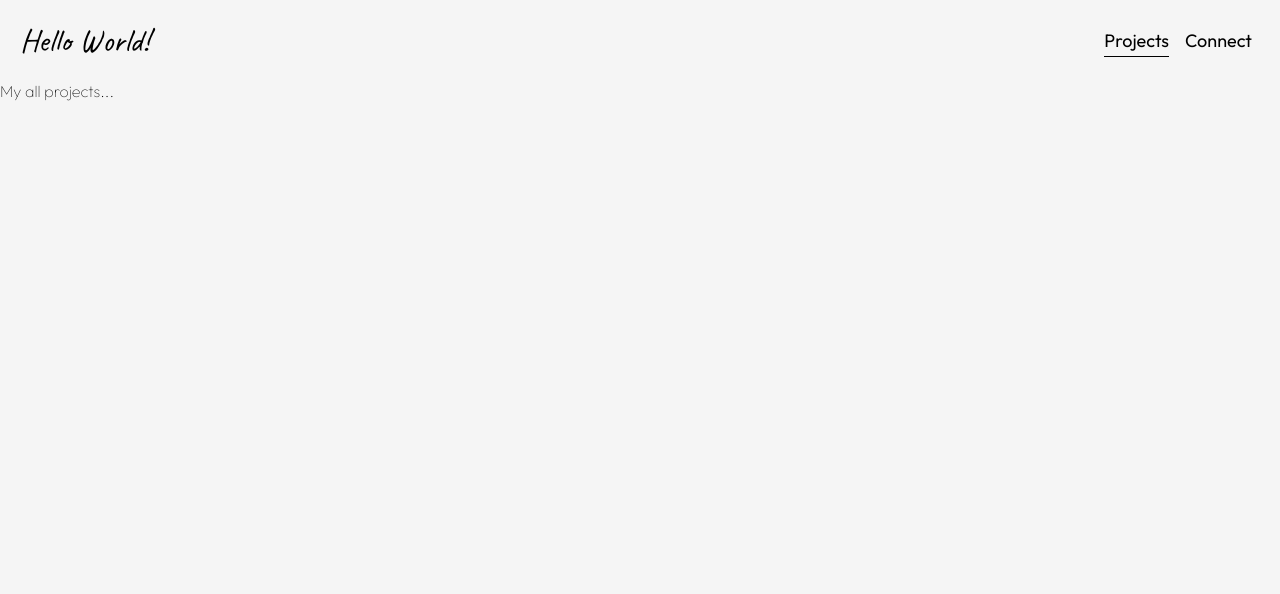
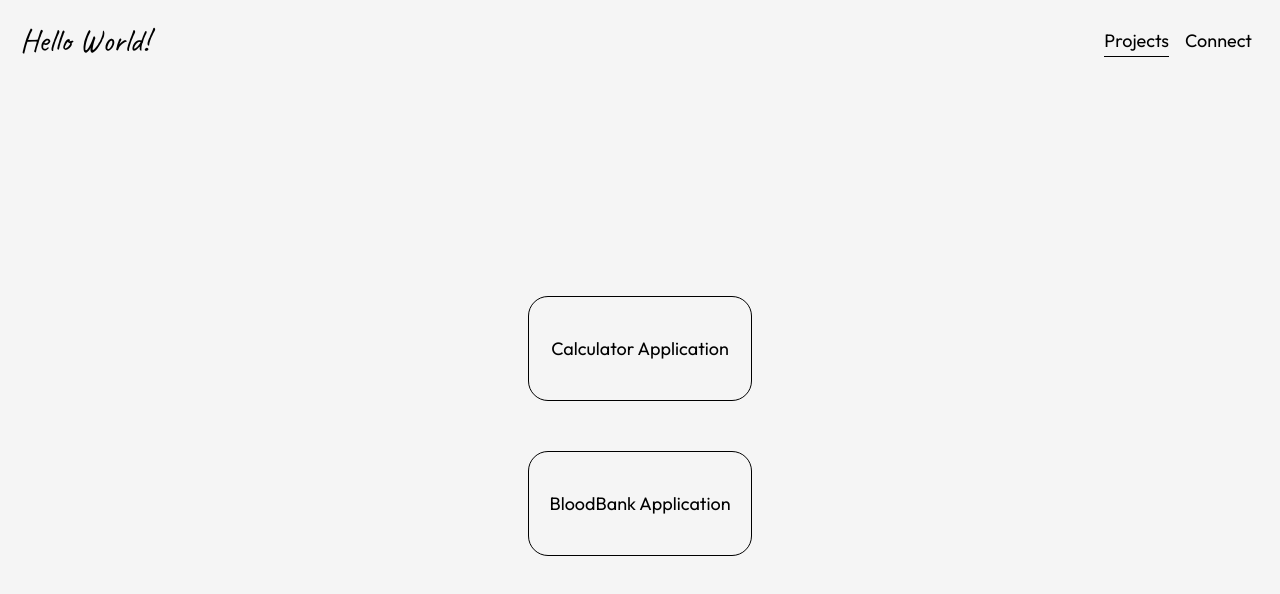
Before and after one commit to gauravpdwl/portfolio-web, a React (Vite) app: page /projects in a window 1280 px wide. Shown: the top 594 px of the page. Built offline with nearby package versions, Linux system fonts and the light colour scheme.

Commit message:
Added projects page

```diff
--- a/index.html
+++ b/index.html
@@ -8,7 +8,7 @@
     <link rel="preconnect" href="https://fonts.gstatic.com" crossorigin>
     <link href="https://fonts.googleapis.com/css2?family=Caveat:wght@400..700&family=Outfit:wght@100..900&display=swap" rel="stylesheet">
     <script src="https://kit.fontawesome.com/4653e77011.js" crossorigin="anonymous"></script>
-    <title>Portfolio</title>
+    <title>GP | Dev</title>
   </head>
   <body>
     <div id="root"></div>
--- a/src/components/connect.jsx
+++ b/src/components/connect.jsx
@@ -16,6 +16,7 @@ function Connect(){
                 <p className={connectStyle.para}><i className="fa-solid fa-envelope"> </i>  gauravpadwal456@gmail.com</p>
                 <p className={connectStyle.para}><i className="fa-brands fa-linkedin"></i> <a className={connectStyle.at} href="https://in.linkedin.com/in/gauravpadwal?trk=people-guest_people_search-card" target="_blank">Gaurav Padwal</a></p>
                 <p className={connectStyle.para}><i className="fa-brands fa-github"></i> <a className={connectStyle.at} href="https://github.com/gauravpdwl" target="_blank">gauravpdwl</a></p>
+
             </div>
         </div>
     </>
--- a/src/components/home.jsx
+++ b/src/components/home.jsx
@@ -7,12 +7,12 @@ function Home(){
     return <>
         <div className={homeStyle.topdiv}>
             <div className={homeStyle.contentdiv}>
+                <p className={homeStyle.paratop}>
+                        Myself, Gaurav Padwal.
+                </p>
                 <img className={homeStyle.image} src={svg1} alt="" />
                 <div>
-                    <p className={homeStyle.para}>
-                        Myself <b>Gaurav Padwal.</b>
-                    </p>
-                    <br/>
+
                     <p className={homeStyle.para}>
                         I&apos;m a fullstack developer with 3+
                         years of experience building modern web applications.
--- a/src/components/projects.jsx
+++ b/src/components/projects.jsx
@@ -1,7 +1,23 @@
+import projectStyle from '../stylemodules/projects.module.css';
+
 
 function Projects(){
     return <>
-        <p>My all projects...</p>
+        <div className={projectStyle.topdiv}>
+            <div className={projectStyle.projectlist}>
+                <a className={projectStyle.acontainer} href="">
+                    <div className={projectStyle.projectlist_item}>
+                        <p>Calculator Application</p>
+                    </div>
+                </a>
+                <a className={projectStyle.acontainer} href="">
+                    <div className={projectStyle.projectlist_item}>
+                        <p>BloodBank Application</p>
+                    </div>
+                </a>
+            </div>
+        </div>
+
     </>
 }
 
--- a/src/stylemodules/home.module.css
+++ b/src/stylemodules/home.module.css
@@ -28,6 +28,11 @@
     margin: 0;
 }
 
+.paratop{
+    margin: 0;
+    font-size: 1.5rem;
+}
+
 
 b{
     font-weight: 500;
--- /dev/null
+++ b/src/stylemodules/projects.module.css
@@ -0,0 +1,39 @@
+
+.topdiv{
+    display: flex;
+    flex-direction: column;
+    justify-content: center;
+    align-items: center;
+    text-align: center;
+    height: calc(100vh - 81px);
+    letter-spacing: 0;
+    line-height: 1.5;
+    font-size: 1.125rem;
+    font-weight: 400;
+    margin: 0 20px;
+}
+
+.projectlist{
+    display: flex;
+    flex-direction: column;
+
+}
+
+.acontainer{
+    text-decoration: none;
+    color: black;
+    padding: 10px;
+}
+
+
+.projectlist_item{
+    margin: 0 30px 30px 30px;
+    padding: 20px;
+    border: 1px solid black;
+    border-radius: 20px;
+    transition: transform 0.4s ease-in-out;
+}
+
+.projectlist_item:hover {
+    transform: scale(1.1);
+}
```
Also changed, not shown: public/Glogo.svg (added), src/script.js (line endings or trailing spaces).
